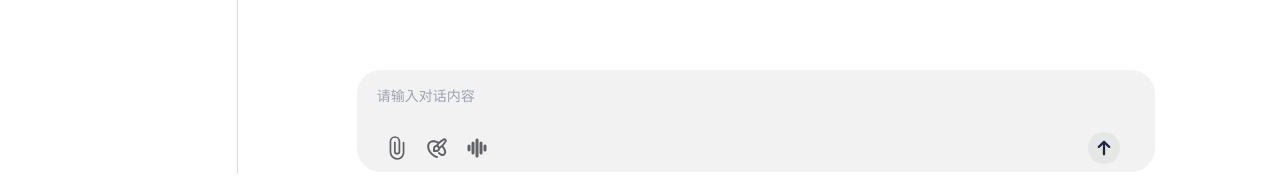
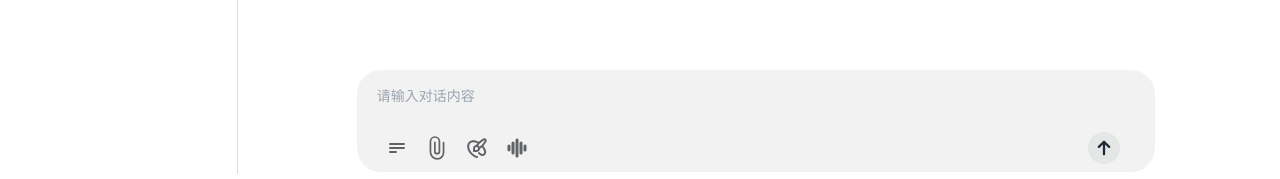
Before and after one commit to pldz1/Chat_Playground, a Vue app in the folder web/: page /chat in a window 1280 px wide. Shown: the part 618-797 px from the top of the page. Built offline with nearby package versions, Linux system fonts and the light colour scheme; what @DatatracCorporation/markdown-it-mermaid, markdown-it-container, markdown-it-deflist, markdown-it-ins would draw is missing.

Commit message:
✨ Update textarea for chat input.

```diff
--- a/web/src/components/ChatInputArea.vue
+++ b/web/src/components/ChatInputArea.vue
@@ -3,22 +3,37 @@
     <div class="ccia-input-card">
       <div class="ccia-input-area">
         <div class="ccia-imgs-area" id="ccia-chat-input-imgs"></div>
-        <textarea v-model="inputText" class="textarea ccia-custom-textarea" placeholder="请输入对话内容" @keydown.enter="onEnterKeydown"></textarea>
+        <textarea
+          ref="cciaTextareaRef"
+          v-model="inputText"
+          class="textarea ccia-custom-textarea"
+          placeholder="请输入对话内容"
+          @keydown.enter="onEnterKeydown"
+        ></textarea>
       </div>
 
       <div class="ccia-input-opts">
         <!-- 丰富对话功能 -->
         <div class="ccia-chat-opts">
+          <!-- texarea输入状态 -->
+          <div class="tooltip tooltip-top" data-tip="textarea输入框">
+            <el-button class="ccia-opts-button" @click="onSetTextarea">
+              <div class="ccia-icon" v-html="text24"></div>
+            </el-button>
+          </div>
+          <!-- 上传图片 -->
           <div class="tooltip tooltip-top" data-tip="上传图片">
             <el-button class="ccia-opts-button" @click="uploadImageFile">
               <div class="ccia-icon" v-html="attach24"></div>
             </el-button>
           </div>
+          <!-- 预览绘图 -->
           <div class="tooltip tooltip-top" data-tip="绘图窗口(预览功能)">
             <el-button class="ccia-opts-button" onclick="global_image_fun_preview.showModal()">
               <div class="ccia-icon" v-html="dalle24"></div>
             </el-button>
           </div>
+          <!-- 对话 -->
           <div class="tooltip tooltip-top" data-tip="网页对话(预览功能)">
             <el-button class="ccia-opts-button">
               <div class="ccia-icon" v-html="realTimeVoice24"></div>
@@ -44,7 +59,7 @@
 
 <script setup>
 import { ref, onMounted, onBeforeUnmount } from "vue";
-import { dalle24, realTimeVoice24, attach24, arrowUp32, pause32 } from "@/assets/svg";
+import { dalle24, text24, realTimeVoice24, attach24, arrowUp32, pause32 } from "@/assets/svg";
 import { addPasteEvent, removePasetEvent, uploadImageFile, isValidUserMsg, dsAlert } from "@/utils";
 import { packUserMsg } from "@/services";
 
@@ -57,6 +72,7 @@ const props = defineProps({
 
 const emit = defineEmits(["on-start", "on-stop"]);
 const inputText = ref("");
+const cciaTextareaRef = ref(null);
 
 /**
  * 发送有效的问题, 或者是暂停对话
@@ -87,6 +103,15 @@ const onEnterKeydown = async (event) => {
     // 阻止默认行为（换行）并发送内容
     event.preventDefault();
     await onSendInputData();
+  }
+};
+
+/**
+ * textarea输入的特性, 增高,并且enter输入换行行为
+ */
+const onSetTextarea = () => {
+  if (cciaTextareaRef.value) {
+    cciaTextareaRef.value.style.minHeight = cciaTextareaRef.value.style.minHeight == "208px" ? "48px" : "208px";
   }
 };
 
--- a/web/src/views/chat/ChatCard.vue
+++ b/web/src/views/chat/ChatCard.vue
@@ -115,7 +115,7 @@ onMounted(() => {
     left: 10%;
     width: 80%;
     max-width: 80%;
-    z-index: 101;
+    z-index: 201;
     display: flex;
     justify-content: center;
   }
```
Also changed, not shown: web/src/assets/svg/svg-24.js (+4 -0 lines).
